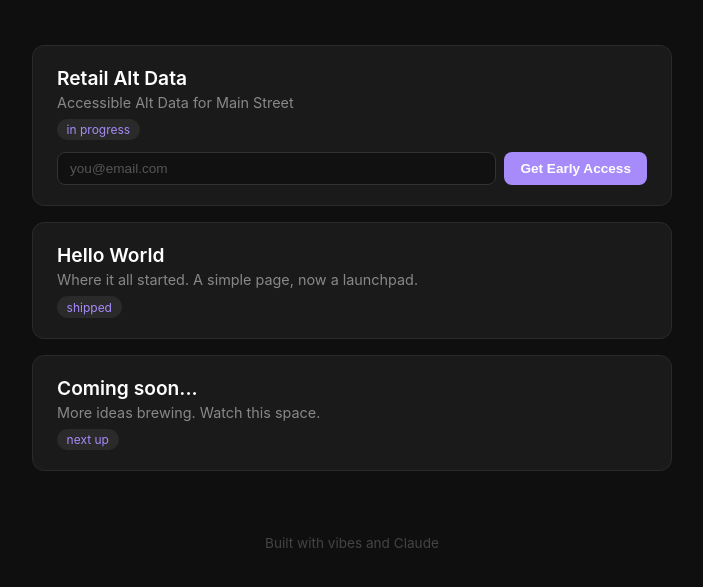
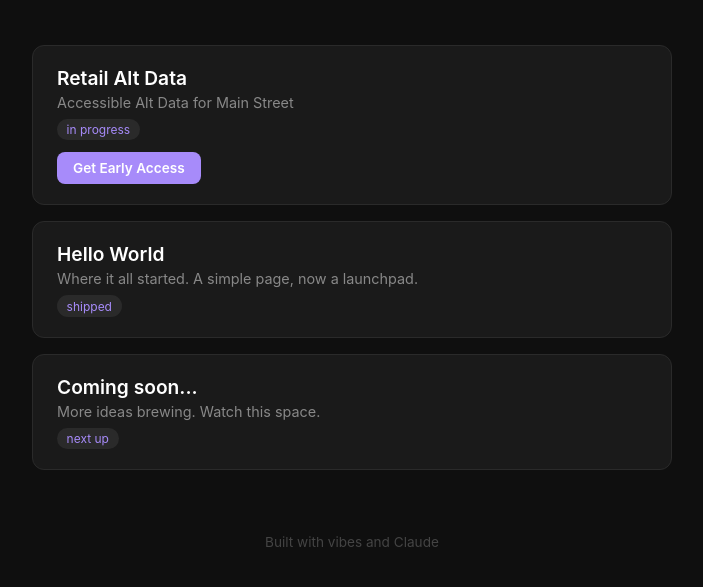
Before and after one commit to 2-chengz/claude-web-app, a plain HTML site: page index.html in a window 1280 px wide. Shown: the part 129-716 px from the top of the page, without its empty margins (288-991 px from the left). Drawn offline with Linux system fonts and the light colour scheme.

Commit message:
Update early access subscription method
Replaced email subscription form with a link to an external form for early access.

```diff
--- a/index.html
+++ b/index.html
@@ -14,45 +14,22 @@
       padding: 3rem 1.5rem;
     }
     .container { max-width: 640px; margin: 0 auto; }
-    h1 {
-      font-size: 2.5rem;
-      font-weight: 700;
-      margin-bottom: 0.5rem;
+    h1 { font-size: 2.5rem; font-weight: 700; margin-bottom: 0.5rem;
       background: linear-gradient(135deg, #a78bfa, #60a5fa, #34d399);
-      -webkit-background-clip: text;
-      -webkit-text-fill-color: transparent;
-    }
+      -webkit-background-clip: text; -webkit-text-fill-color: transparent; }
     .subtitle { color: #888; font-size: 1.1rem; margin-bottom: 3rem; }
     .project-list { list-style: none; display: flex; flex-direction: column; gap: 1rem; }
-    .project-list li {
-      background: #1a1a1a;
-      border: 1px solid #2a2a2a;
-      border-radius: 12px;
-      padding: 1.25rem 1.5rem;
-      transition: border-color 0.2s, transform 0.2s;
-    }
+    .project-list li { background: #1a1a1a; border: 1px solid #2a2a2a; border-radius: 12px;
+      padding: 1.25rem 1.5rem; transition: border-color 0.2s, transform 0.2s; }
     .project-list li:hover { border-color: #a78bfa; transform: translateY(-2px); }
     .project-name { font-size: 1.2rem; font-weight: 600; color: #fff; margin-bottom: 0.25rem; }
     .project-desc { font-size: 0.9rem; color: #888; }
-    .project-tag {
-      display: inline-block; margin-top: 0.5rem; padding: 0.2rem 0.6rem;
-      background: #2a2a2a; border-radius: 999px; font-size: 0.75rem; color: #a78bfa;
-    }
-    .email-form { display: flex; gap: 0.5rem; margin-top: 0.75rem; }
-    .email-form input[type="email"] {
-      flex: 1; padding: 0.5rem 0.75rem; border-radius: 8px;
-      border: 1px solid #333; background: #111; color: #e0e0e0;
-      font-size: 0.85rem; outline: none;
-    }
-    .email-form input[type="email"]:focus { border-color: #60a5fa; }
-    .email-form input[type="email"]::placeholder { color: #555; }
-    .email-form button {
-      padding: 0.5rem 1rem; border-radius: 8px; border: none;
-      background: #a78bfa; color: #fff; font-size: 0.85rem;
-      font-weight: 600; cursor: pointer; transition: background 0.2s; white-space: nowrap;
-    }
-    .email-form button:hover { background: #8b6ff0; }
-    .form-msg { font-size: 0.8rem; color: #34d399; margin-top: 0.5rem; display: none; }
+    .project-tag { display: inline-block; margin-top: 0.5rem; padding: 0.2rem 0.6rem;
+      background: #2a2a2a; border-radius: 999px; font-size: 0.75rem; color: #a78bfa; }
+    .early-access-btn { display: inline-block; margin-top: 0.75rem; padding: 0.5rem 1rem;
+      border-radius: 8px; border: none; background: #a78bfa; color: #fff; font-size: 0.85rem;
+      font-weight: 600; cursor: pointer; transition: background 0.2s; text-decoration: none; }
+    .early-access-btn:hover { background: #8b6ff0; }
     footer { margin-top: 4rem; text-align: center; color: #444; font-size: 0.85rem; }
   </style>
 </head>
@@ -65,11 +42,8 @@
         <div class="project-name">Retail Alt Data</div>
         <div class="project-desc">Accessible Alt Data for Main Street</div>
         <span class="project-tag">in progress</span>
-        <form class="email-form" onsubmit="event.preventDefault(); this.querySelector('button').textContent='Subscribed!'; this.querySelector('.form-msg').style.display='block'; this.querySelector('input').disabled=true; this.querySelector('button').disabled=true;">
-          <input type="email" placeholder="you@email.com" required>
-          <button type="submit">Get Early Access</button>
-        </form>
-        <div class="form-msg">Thanks! We'll be in touch.</div>
+        <br>
+        <a href="https://forms.gle/Zm9mGMuwy3L3mtna8" target="_blank" class="early-access-btn">Get Early Access</a>
       </li>
       <li>
         <div class="project-name">Hello World</div>
```
